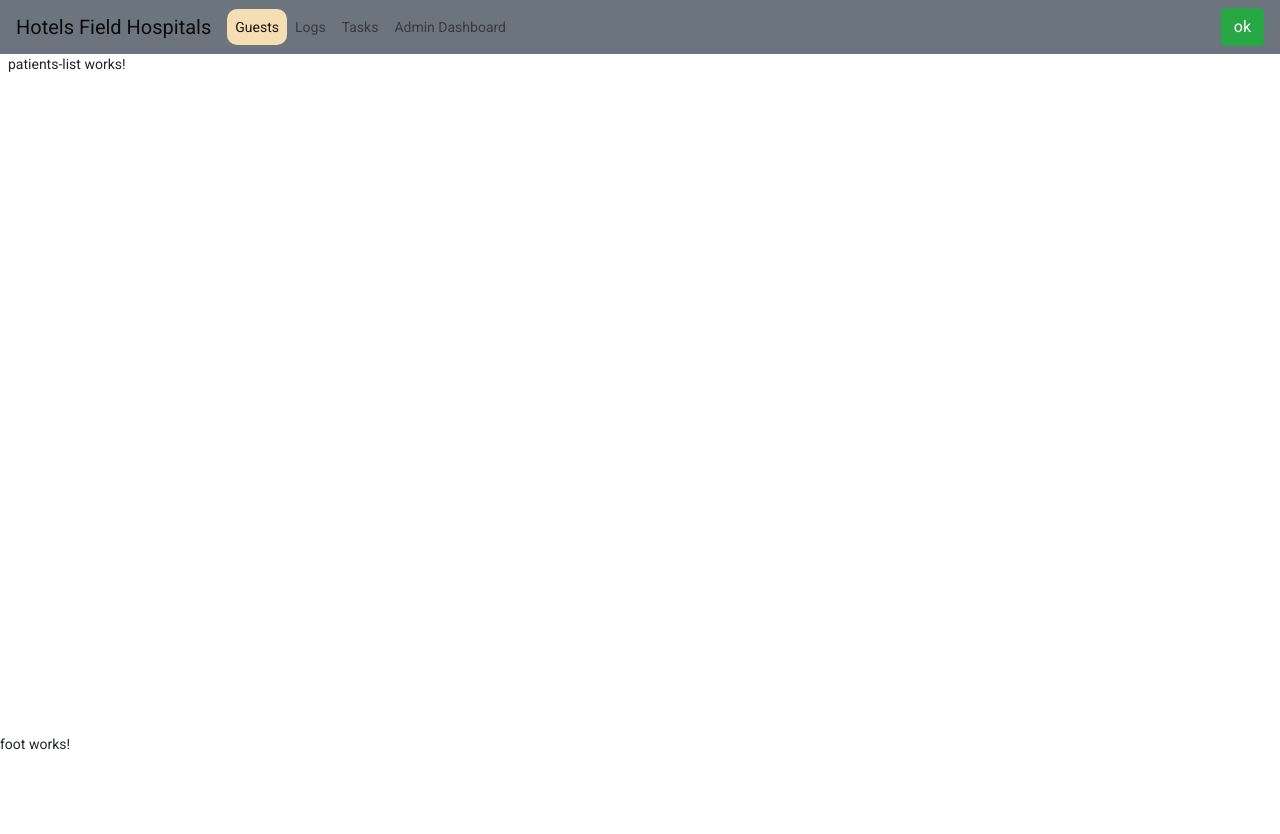
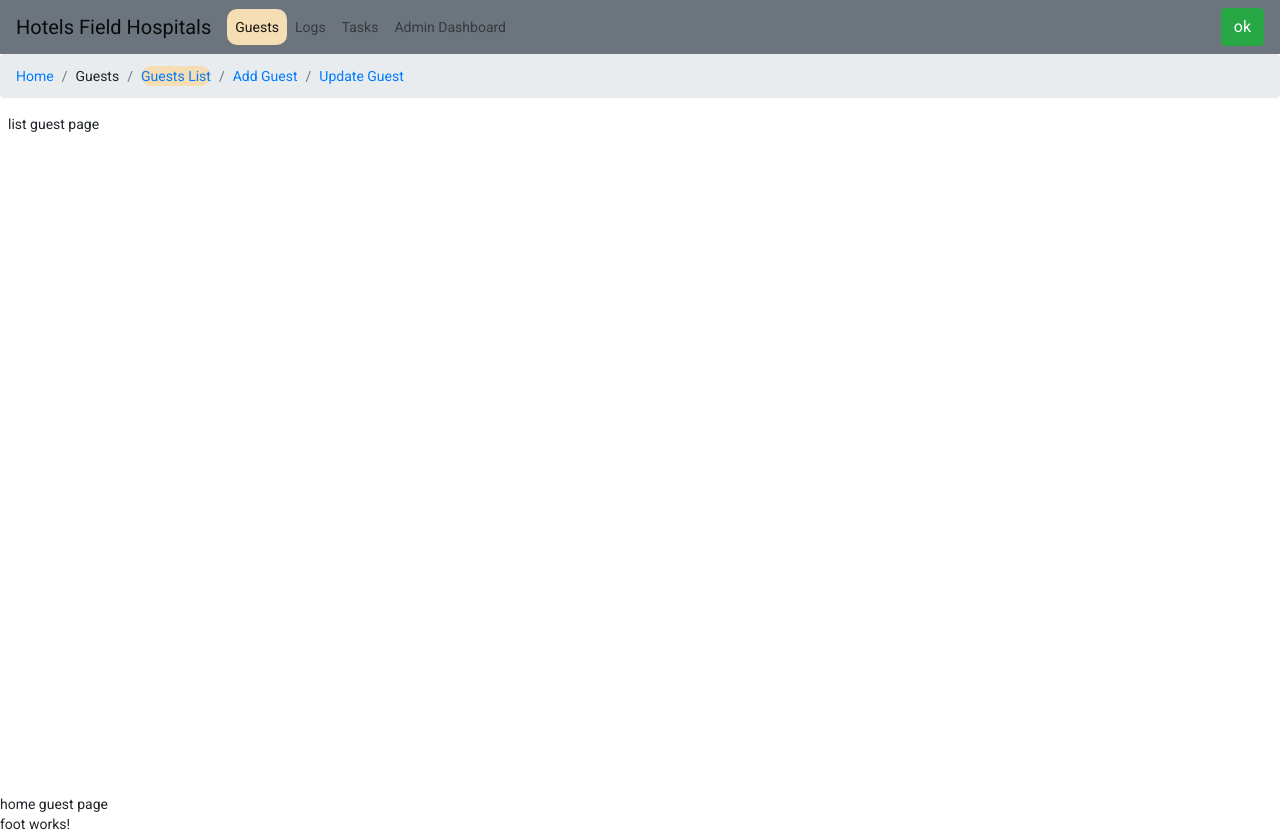
Before and after one commit to alxizr/hotels2hospitals, an Angular app: page /guests/list in a window 1280 px wide. Before the commit the page ends 800 px from the top, so only its background shows below. Built offline with nearby package versions, Linux system fonts and the light colour scheme.

Commit message:
update styles in Task & Log modules

```diff
--- a/src/app/modules/Guests/components/add-guest/add-guest.component.html
+++ b/src/app/modules/Guests/components/add-guest/add-guest.component.html
@@ -1 +1 @@
-<p>add-patient works!</p>
+add guest page
--- a/src/app/modules/Guests/components/guests-home/guests-home.component.html
+++ b/src/app/modules/Guests/components/guests-home/guests-home.component.html
@@ -1,3 +1,33 @@
+<nav aria-label="breadcrumb">
+  <ol class="breadcrumb">
+    <li class="breadcrumb-item">
+      <a routerLink="/">Home</a>
+    </li>
+
+    <li class="breadcrumb-item">
+      Guests
+    </li>
+
+    <li class="breadcrumb-item">
+      <a routerLink="list" routerLinkActive="active">Guests List</a>
+    </li>
+
+    <li class="breadcrumb-item">
+      <a routerLink="add" routerLinkActive="active">
+        Add Guest
+      </a>
+    </li>
+
+    <li class="breadcrumb-item">
+      <a routerLink="update" routerLinkActive="active">
+        Update Guest
+      </a>
+    </li>
+  </ol>
+</nav>
+
 <div class="home">
   <router-outlet></router-outlet>
 </div>
+
+home guest page
--- a/src/app/modules/Guests/components/guests-list/guests-list.component.html
+++ b/src/app/modules/Guests/components/guests-list/guests-list.component.html
@@ -1 +1,14 @@
-<p>patients-list works!</p>
+list guest page
+
+<!-- <ng-container matColumnDef="actions">
+    <th mat-header-cell *matHeaderCellDef>Actions</th>
+    <td mat-cell *matCellDef="let row">
+      <button
+        mat-raised-button
+        color="primary"
+        (click)="handleRowClicked(row)"
+      >
+        update
+      </button>
+    </td>
+  </ng-container> -->
```
